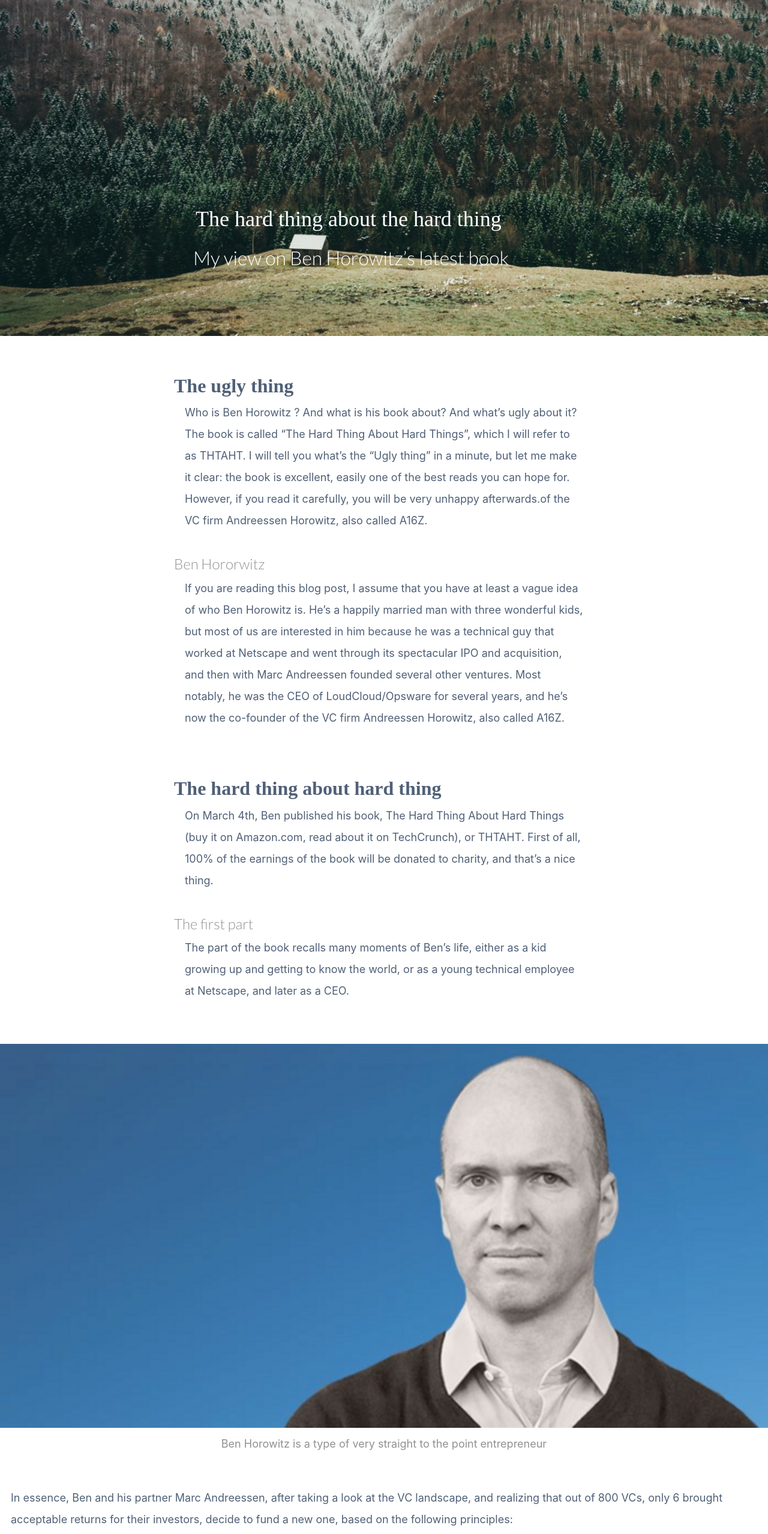
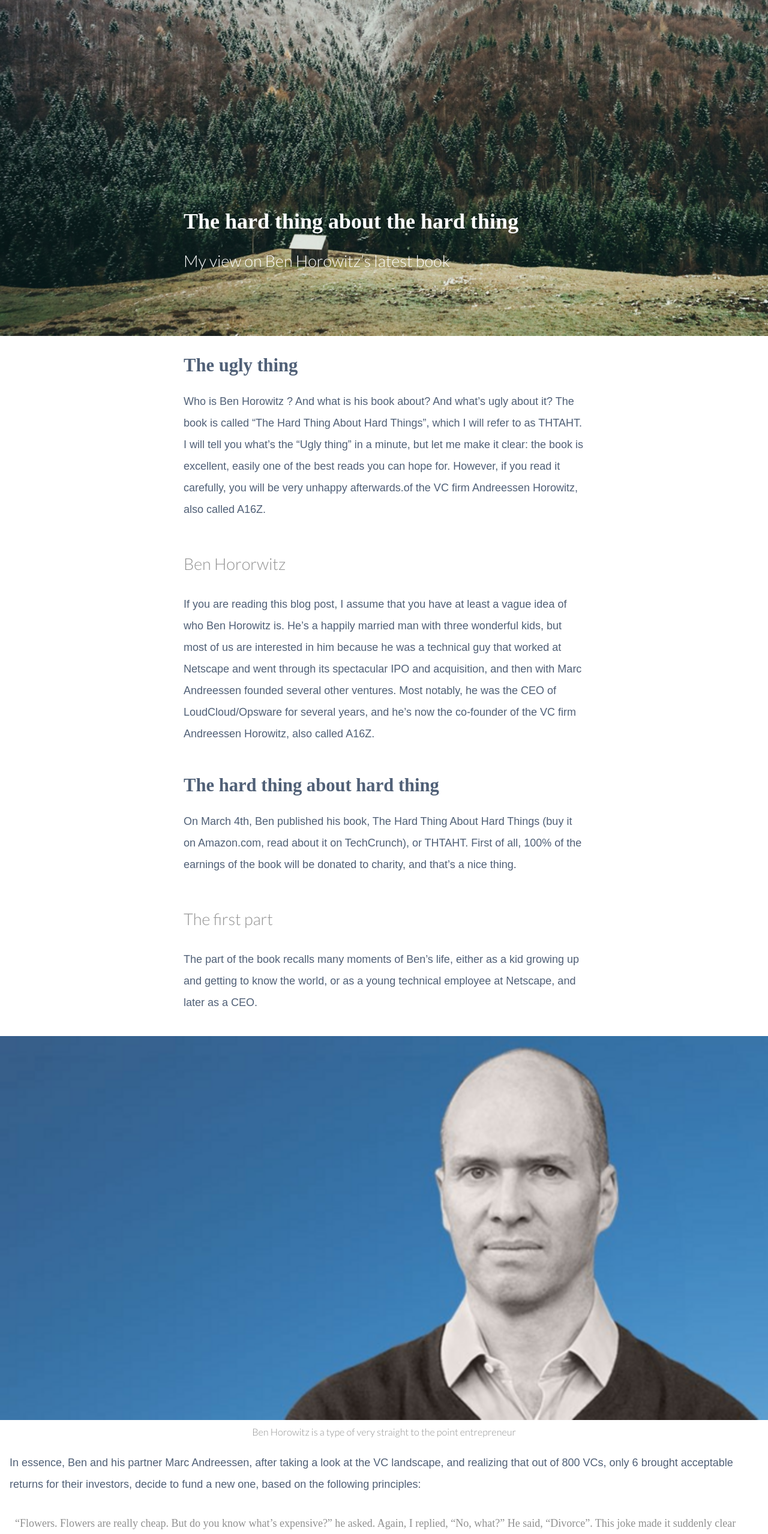
Before and after one commit to nhatlan/proj-01-portfolio, a website: page index.html in a window 1280 px wide. Shown: the part 240-2797 px from the top of the page at 60% size. Drawn offline with nearby package versions, Linux system fonts and the light colour scheme; a web font is replaced by a local one.

Commit message:
style: refine css, responsive headlines

```diff
--- /dev/null
+++ b/framework/css/main-small.css
@@ -0,0 +1,89 @@
+/*TYPOGRAPHY*/
+h1 {
+  font: normal 700 2em/1.4 Droid Serif, serif;
+  padding: 0 16px 0 16px;
+}
+
+h2 {
+  font: normal 300 1.5em/1.2 Lato, sans-serif;
+  padding: 0 16px 0 16px;
+}
+
+h3 {
+    font: normal 700 1.7em/1.2 Droid Serif, serif;
+    padding: 1em 16px 0.5em 16px;
+    color: #506077;
+}
+
+p {
+    font: normal 400 1em/2 Droid Sans, sans-serif;
+    padding: 0 16px 0.2em 16px;
+    color: #506077;
+}
+
+h4 {
+    font: normal 300 1.5em/2 Lato, sans-serif;
+    padding: 1em 16px 0.5em 16px;
+    color: #919191;
+}
+
+body {
+    font-size: 18px;
+}
+
+@media screen and (max-width: 655px) {
+  .headline{
+    top: 50%;
+  }
+}
+
+@media screen and (min-width: 633px) {
+  .headline{
+    top: 70%;
+  }
+}
+
+.headline {
+    color:#ffffff;
+    position: relative;
+}
+
+.img-caption {
+    font: normal 300 0.9em/1.5 Lato, sans-serif;
+    color: #919191;
+    text-align: center;
+    margin-top: 0.5em;
+}
+
+
+ .qoute {
+    font: normal 400 1em/2 Droid Serif, serif;
+    color:#919191;
+    padding: 0.5em 25px 0.5em 25px;
+ }
+
+ /*STRUCTURE */
+ .cover {
+ height: 100vh;
+ width: 100vw;
+ max-width: 100%;
+  background: url('img_src/cover.png') no-repeat center center;
+  -webkit-background-size: cover;
+  -moz-background-size: cover;
+  -o-background-size: cover;
+  background-size: cover;
+  position: relative;
+}
+
+.row {
+    max-width: 700px;
+    margin: 0 auto;
+}
+
+.container-fluid {
+    padding: 0;
+}
+
+.img {
+    margin: 1em 0 1em 0;
+ }
--- a/index.html
+++ b/index.html
@@ -5,7 +5,8 @@
     <meta http-equiv="X-UA-Compatible" content="IE=edge">
     <meta name="viewport" content="width=device-width, initial-scale=1">
     <link rel="stylesheet" href="framework/bootstrap/dist/css/bootstrap.min.css">
-    <link rel="stylesheet" href="framework/css/main.css">
+    <!-- MEDIA QUERY CSS -->
+    <link rel="stylesheet" href="framework/css/main-small.css">
     <link rel="stylesheet" href="framework/css/normalize.css">
     <link rel="stylesheet" href="framework/js/jquery-1.11.3.min.js">
     <link rel="stylesheet" href="framework/bootstrap/dist/js/bootstrap.min.js">
```
